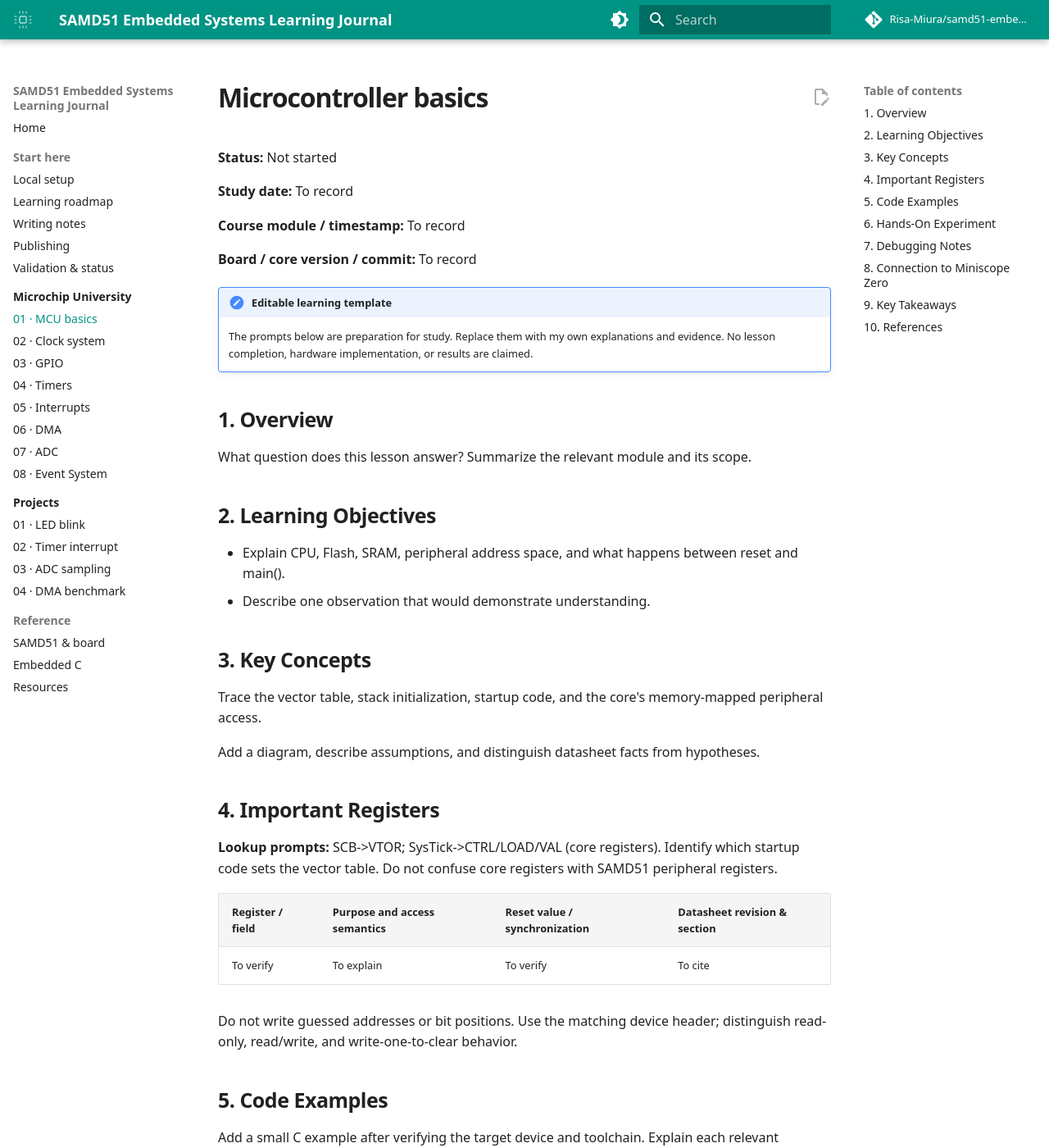
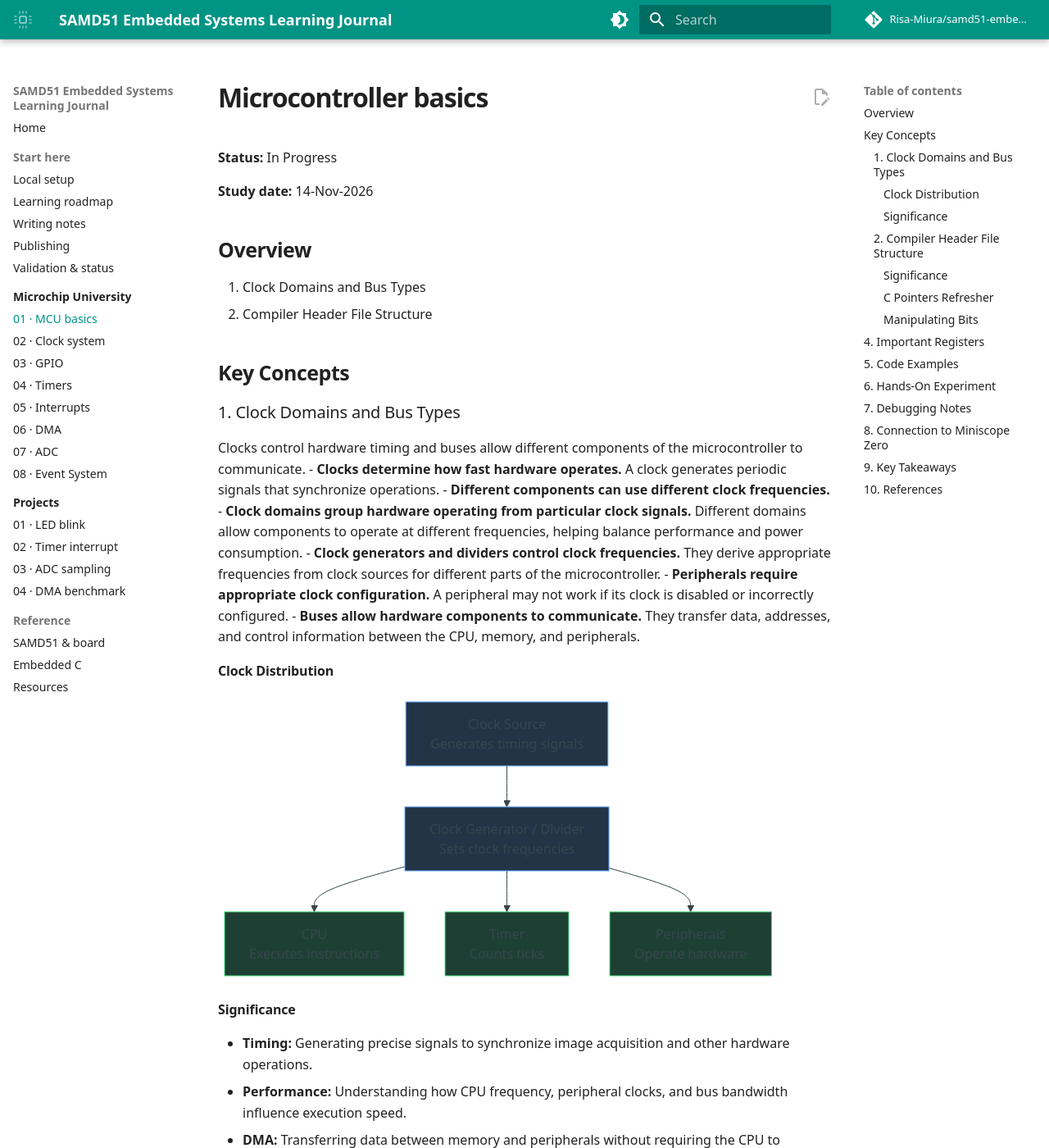
Before and after one commit to Risa-Miura/samd51-embedded-learning, an MkDocs documentation site: the page built from docs/microchip-university/01-microcontroller-basics.md, in a window 1280 px wide and 1400 px high. Shown: the whole window at 82% size. Built offline with MkDocs 1.6.1 and Material for MkDocs 9.7.7, drawn with Linux system fonts in a browser that asks for light colours; comment, search, counter and statistics services are not loaded; some of the changed text lies outside the part shown.

Commit message:
Add microcontroller clock and header study notes

````diff
--- a/docs/microchip-university/01-microcontroller-basics.md
+++ b/docs/microchip-university/01-microcontroller-basics.md
@@ -1,30 +1,93 @@
 # Microcontroller basics
 
-**Status:** Not started
+**Status:** In Progress
 
-**Study date:** To record
+**Study date:** 14-Nov-2026
 
-**Course module / timestamp:** To record
+## Overview
 
-**Board / core version / commit:** To record
+1. Clock Domains and Bus Types
+2. Compiler Header File Structure
 
-!!! note "Editable learning template"
-    The prompts below are preparation for study. Replace them with my own explanations and evidence. No lesson completion, hardware implementation, or results are claimed.
+## Key Concepts
 
-## 1. Overview
+### 1. Clock Domains and Bus Types
+Clocks control hardware timing and buses allow different components of the microcontroller to communicate.
+- **Clocks determine how fast hardware operates.** A clock generates periodic signals that synchronize operations.
+- **Different components can use different clock frequencies.**
+- **Clock domains group hardware operating from particular clock signals.** Different domains allow components to operate at different frequencies, helping balance performance and power consumption.
+- **Clock generators and dividers control clock frequencies.** They derive appropriate frequencies from clock sources for different parts of the microcontroller.
+- **Peripherals require appropriate clock configuration.** A peripheral may not work if its clock is disabled or incorrectly configured.
+- **Buses allow hardware components to communicate.** They transfer data, addresses, and control information between the CPU, memory, and peripherals.
 
-What question does this lesson answer? Summarize the relevant module and its scope.
+#### Clock Distribution
 
-## 2. Learning Objectives
+```mermaid
+flowchart TD
+    A["Clock Source<br/>Generates timing signals"]
+    B["Clock Generator / Divider<br/>Sets clock frequencies"]
 
-- Explain CPU, Flash, SRAM, peripheral address space, and what happens between reset and main().
-- Describe one observation that would demonstrate understanding.
+    C["CPU<br/>Executes instructions"]
+    D["Timer<br/>Counts ticks"]
+    E["Peripherals<br/>Operate hardware"]
 
-## 3. Key Concepts
+    A --> B
+    B --> C
+    B --> D
+    B --> E
 
-Trace the vector table, stack initialization, startup code, and the core's memory-mapped peripheral access.
+    style A fill:#243447,stroke:#60a5fa,color:#fff
+    style B fill:#243447,stroke:#60a5fa,color:#fff
+    style C fill:#1e4034,stroke:#4ade80,color:#fff
+    style D fill:#1e4034,stroke:#4ade80,color:#fff
+    style E fill:#1e4034,stroke:#4ade80,color:#fff
+```
 
-Add a diagram, describe assumptions, and distinguish datasheet facts from hypotheses.
+#### Significance
+- **Timing:** Generating precise signals to synchronize image acquisition and other hardware operations.
+- **Performance:** Understanding how CPU frequency, peripheral clocks, and bus bandwidth influence execution speed.
+- **DMA:** Transferring data between memory and peripherals without requiring the CPU to perform every transfer.
+- **Peripheral configuration:** Ensuring clocks are enabled and configured correctly for GPIO, timers, and communication interfaces.
+- **Power optimization:** Reducing unnecessary clock activity to save energy.
+
+### 2. Compiler Header File Structure
+Header files let your C code access microcontroller hardware registers.
+- **Header files (`.h`) contain declarations and definitions.**
+- **`#include <xc.h>` provides access to device-specific definitions.**
+- **Hardware registers are memory-mapped.** Each register exists at a specific address, and header files give you readable names to access them.
+- **Structs and pointers organize peripheral registers.** For example, `OSC32KCTRL_REGS->OSC32KCTRL_STATUS` accesses the STATUS register of the oscillator control peripheral.
+- **Bit masks let you manipulate individual register bits.** You can configure hardware without manually calculating every register address.
+
+#### Significance
+- **Reading firmware:** Understanding expressions like `PERIPHERAL_REGS->REGISTER`.
+- **GPIO:** Finding registers that configure hardware pins.
+- **Timers and interrupts:** Understanding the register definitions used to configure timing and event handling.
+- **DMA:** Identifying registers and bit masks used for data transfers.
+- **Debugging:** Looking up register definitions when investigating unexpected peripheral behavior.
+
+#### C Pointers Refresher
+
+| Symbol | Meaning | Example |
+|---|---|---|
+| `&` | Get address of variable | `&x` |
+| `*` (declaration) | Declare a pointer | `int *p;` |
+| `*` (dereference) | Access value at address | `*p` |
+| `->` | Access struct member through pointer | `p->value` |
+| `.` | Access struct member directly | `s.value` |
+| `NULL` | Pointer that points to nothing | `int *p = NULL;` |
+| `[]` | Access array element (also works with pointers) | `p[0]` |
+| `void *` | Generic object pointer | `void *p;` |
+
+#### Manipulating Bits
+
+| Expression | Meaning |
+|---|---|
+| `1u << n` | Create a mask for bit `n` |
+| `reg \|= mask` | Set selected bits |
+| `reg &= ~mask` | Clear selected bits |
+| `reg ^= mask` | Toggle selected bits |
+| `reg & mask` | Test whether selected bits are set |
+
 
 ## 4. Important Registers
 
````
